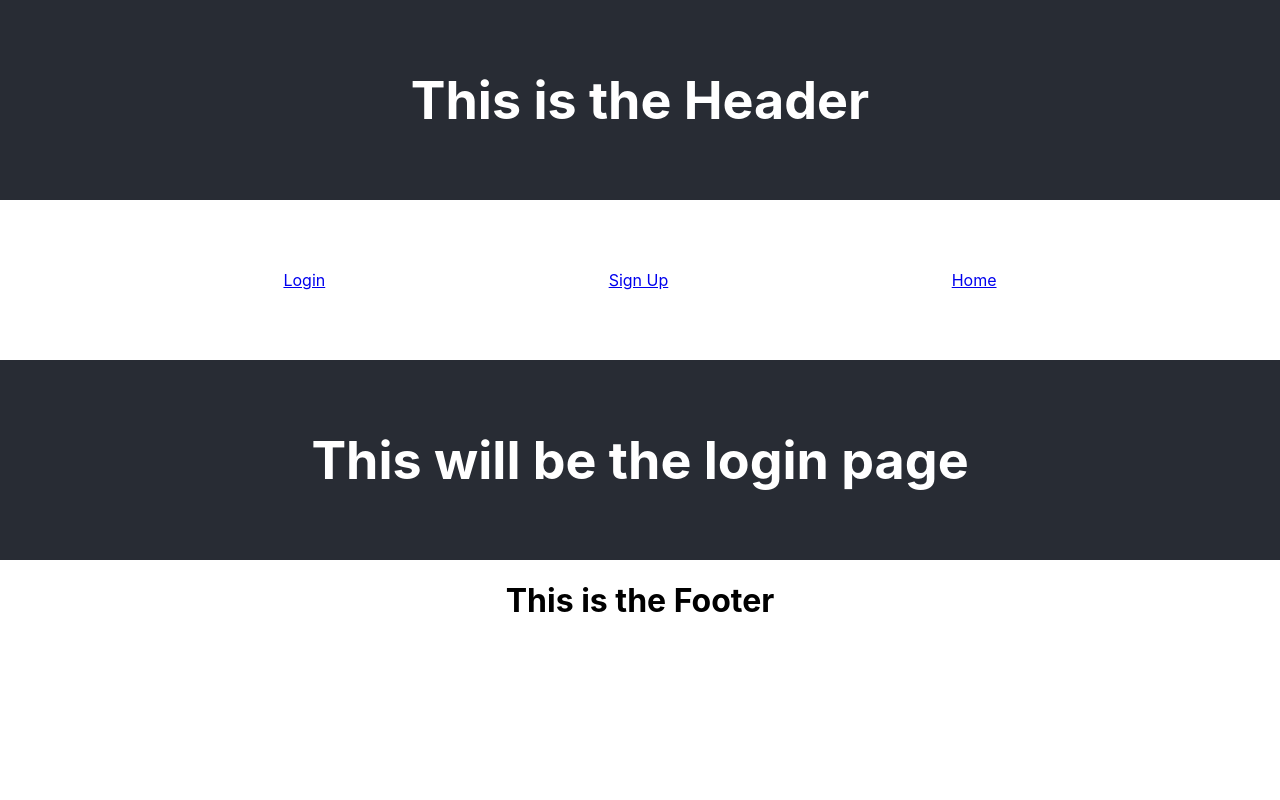
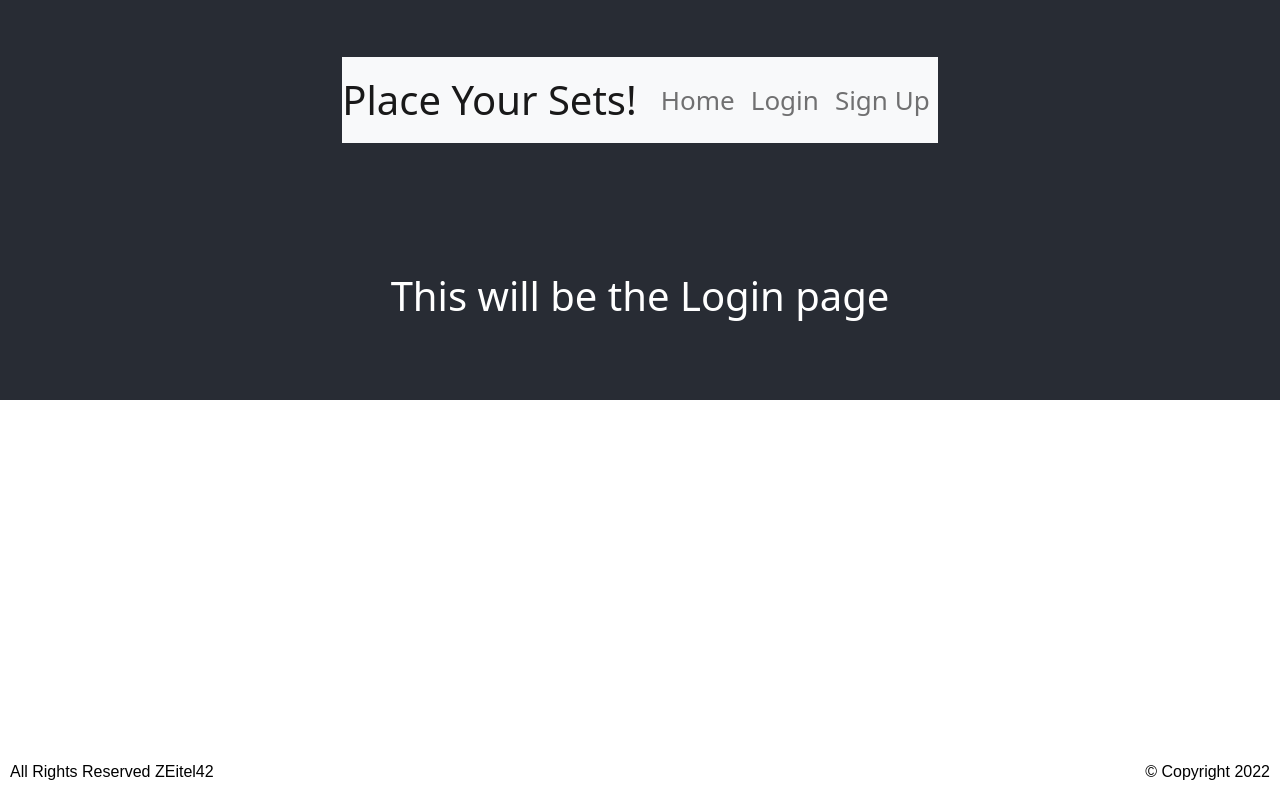
Before and after one commit to Zeitel42/Setlist, a React (Create React App) app: page /#/Login in a window 1280 px wide. Built offline with nearby package versions, Linux system fonts and the light colour scheme.

Commit message:
added react-bootstrap basic styling to header and footer

```diff
--- a/package.json
+++ b/package.json
@@ -6,8 +6,10 @@
     "@testing-library/jest-dom": "^5.16.5",
     "@testing-library/react": "^13.4.0",
     "@testing-library/user-event": "^13.5.0",
+    "bootstrap": "^5.2.2",
     "nodemon": "^2.0.20",
     "react": "^18.2.0",
+    "react-bootstrap": "^2.6.0",
     "react-dom": "^18.2.0",
     "react-router": "^6.4.3",
     "react-router-dom": "^6.4.3",
--- a/src/App.js
+++ b/src/App.js
@@ -5,6 +5,7 @@ import Header from "./components/Header";
 import Footer from "./components/Footer";
 import HomePage from "./components/HomePage";
 import SignUp from "./components/SignUp";
+import "bootstrap/dist/css/bootstrap.min.css";
 
 function App() {
   return (
--- a/src/components/Footer/index.js
+++ b/src/components/Footer/index.js
@@ -2,7 +2,12 @@ import React from "react";
 import "../../style/index.css";
 
 const Footer = () => {
-  return <h1 className="footer">This is the Footer</h1>;
+  return (
+    <div className="footer fixed-bottom">
+      <p>All Rights Reserved ZEitel42</p>
+      <p>&copy; Copyright 2022</p>
+    </div>
+  );
 };
 
 export default Footer;
--- a/src/components/Header/index.js
+++ b/src/components/Header/index.js
@@ -1,15 +1,14 @@
 import React from "react";
 import "../../style/index.css";
-import Nav from "../Nav";
+import NavBar from "../NavBar";
 
 const Header = () => {
   const path = window.location.pathname;
   return (
     <div>
       <header className="App-header">
-        <h1>This is the Header</h1>
+        <NavBar />
       </header>
-      <Nav />
     </div>
   );
 };
--- a/src/components/HomePage/index.js
+++ b/src/components/HomePage/index.js
@@ -8,7 +8,7 @@ function HomePage() {
   return (
     <div className="home-page">
       <header className="App-header">
-        <h1>This will be the HomePage</h1>
+        <h1>This will be the Home page</h1>
       </header>
     </div>
   );
--- a/src/components/Login/index.js
+++ b/src/components/Login/index.js
@@ -5,7 +5,7 @@ function Login() {
   return (
     <div className="login">
       <header className="App-header">
-        <h1>This will be the login page</h1>
+        <h1>This will be the Login page</h1>
       </header>
     </div>
   );
--- a/src/components/Nav/index.js
+++ /dev/null
@@ -1,18 +0,0 @@
-import React from "react";
-import { Link, useMatch, useResolvedPath } from "react-router-dom";
-import "../../style/index.css";
-import App from "../../App";
-
-const Nav = () => {
-  return (
-    <div>
-      <div className="NavBar">
-        <Link to="/Login">Login</Link>
-        <Link to="/SignUp">Sign Up</Link>
-        <Link to="/HomePage">Home</Link>
-      </div>
-    </div>
-  );
-};
-
-export default Nav;
--- /dev/null
+++ b/src/components/NavBar/index.js
@@ -0,0 +1,29 @@
+import React from "react";
+import { Link, useMatch, useResolvedPath } from "react-router-dom";
+// import "../../style/index.css";
+import Nav from "react-bootstrap/Nav";
+import Navbar from "react-bootstrap/NavBar";
+import Container from "react-bootstrap/Container";
+// import App from "../../App";
+import HomePage from "../HomePage";
+
+const NavBar = () => {
+  return (
+    <Navbar bg="light" expand="lg" w="100">
+      <Navbar.Brand style={{ fontSize: "40px" }}>Place Your Sets!</Navbar.Brand>
+      <Nav variant="pills" defaultActiveKey="/home">
+        <Nav.Link as={Link} to="/HomePage">
+          Home
+        </Nav.Link>
+        <Nav.Link as={Link} to="/Login">
+          Login
+        </Nav.Link>
+        <Nav.Link as={Link} to="/SignUp">
+          Sign Up
+        </Nav.Link>
+      </Nav>
+    </Navbar>
+  );
+};
+
+export default NavBar;
--- a/src/style/App.css
+++ b/src/style/App.css
@@ -27,12 +27,12 @@
   color: white;
 }
 
-.NavBar {
-  height: 20vmin;
+.footer {
   display: flex;
-  align-items: center;
-  justify-content: flex-end;
-  justify-content: space-evenly
+  justify-content: space-between;
+  padding: 0px 10px;
+  font-family: Arial, Helvetica, sans-serif;
+  color: black;
 }
 .App-link {
   color: #61dafb;
```
Also changed, not shown: 1 other file (tests, documents, lock files or other folders).
